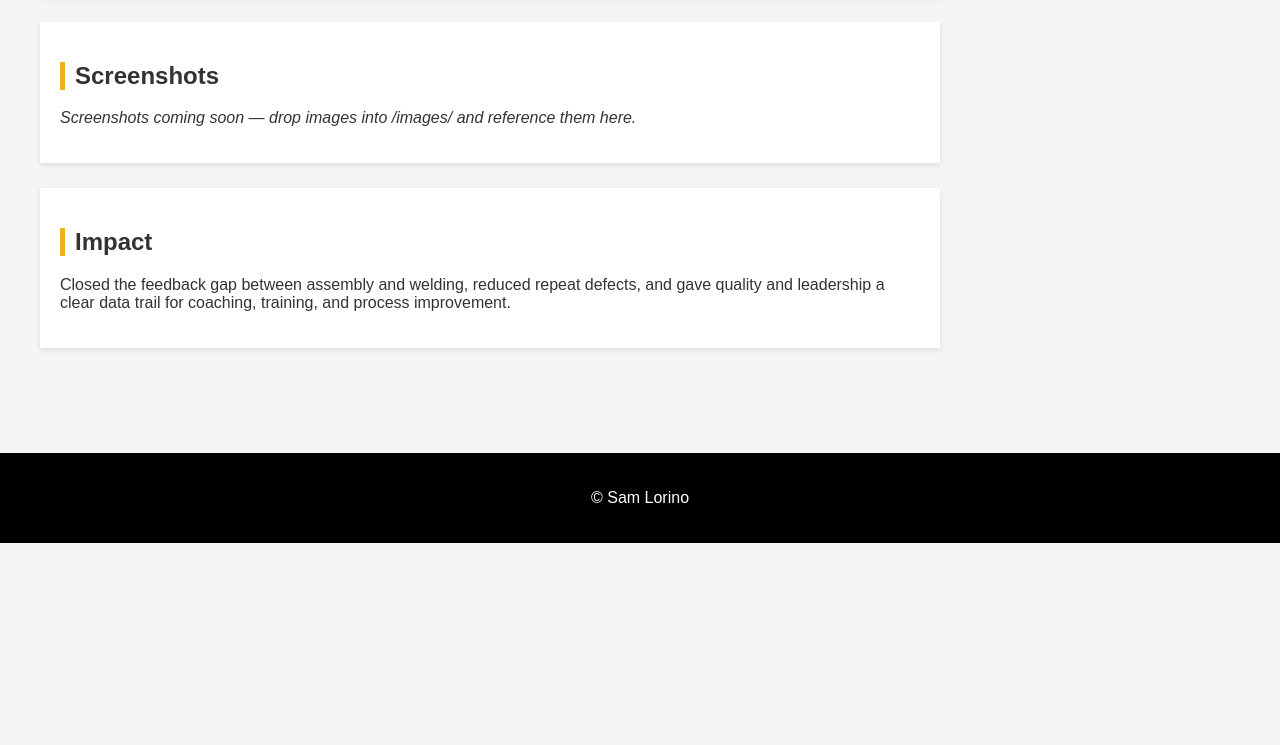
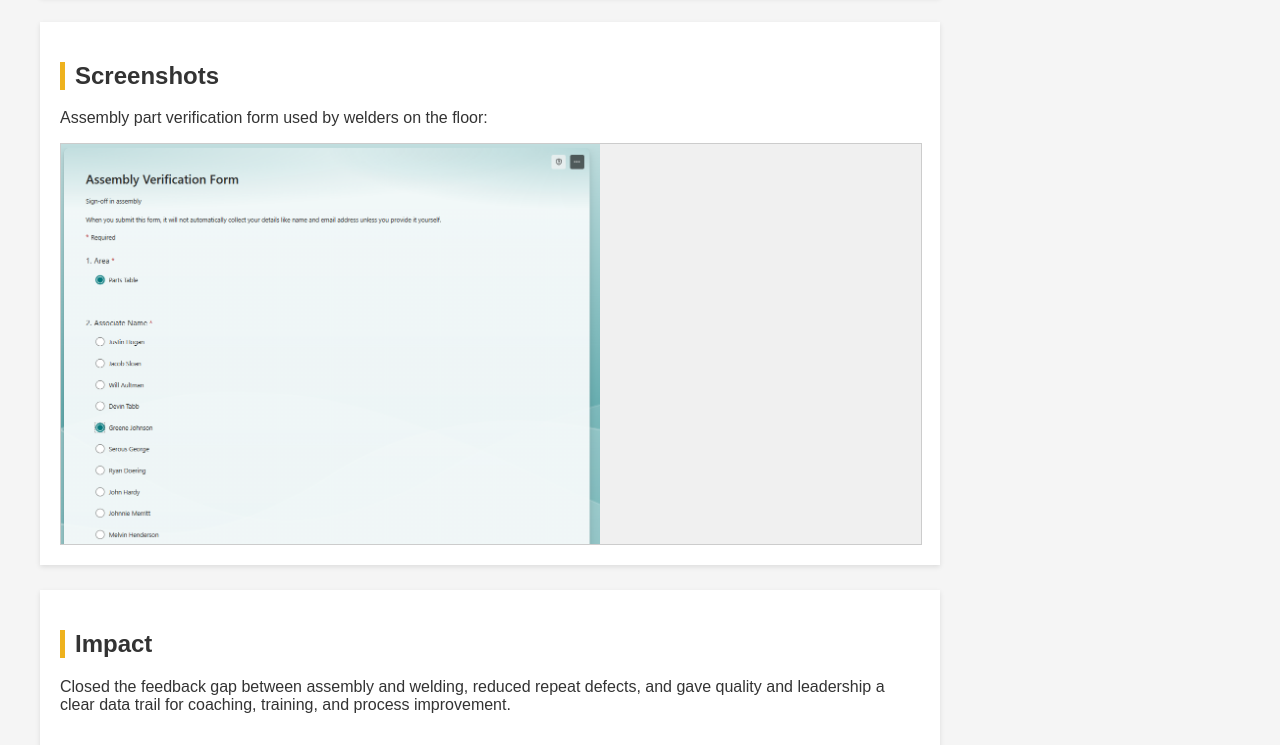
Before and after one commit to KnuckleSammich/Altec_AI_COE, a plain HTML site: page projects/assembly-verification.html in a window 1280 px wide. Shown: the part 577-1322 px from the top of the page. Before the commit the page ends 1120 px from the top, so only its background shows below. Drawn offline with Linux system fonts and the light colour scheme.

Commit message:
Update assembly-verification.html

```diff
--- a/projects/assembly-verification.html
+++ b/projects/assembly-verification.html
@@ -8,7 +8,7 @@ header { background-color: #000000; color: white; padding: 30px 40px; }
 header h1 { margin: 0; }
 .container { padding: 40px; max-width: 900px; margin: 0; }
 h2 { border-left: 5px solid #EEB21E; padding-left: 10px; }
-img { max-width: 100%; border: 1px solid #ccc; margin-top: 15px; }
+.screenshot { width: 100%; height: 400px; background-size: contain; background-repeat: no-repeat; background-position: left center; background-color: #f0f0f0; border: 1px solid #ccc; margin-top: 15px; }
 .back-link { display: inline-block; margin-bottom: 20px; color: #007CC3; font-weight: bold; text-decoration: none; }
 .section { background-color: white; padding: 20px; margin-bottom: 25px; box-shadow: 0px 2px 5px rgba(0,0,0,0.1); }
 .metric { display: inline-block; background-color: #EEB21E; color: #000; font-weight: bold; padding: 5px 12px; border-radius: 3px; margin-top: 10px; }
@@ -47,7 +47,8 @@ footer { text-align: center; padding: 20px; background-color: #000000; color: wh
 
   <div class="section">
     <h2>Screenshots</h2>
-    <p><em>Screenshots coming soon — drop images into /images/ and reference them here.</em></p>
+    <p>Assembly part verification form used by welders on the floor:</p>
+    <div class="screenshot" style="background-image: url('../images/assembly1.png');"></div>
   </div>
 
   <div class="section">
```
